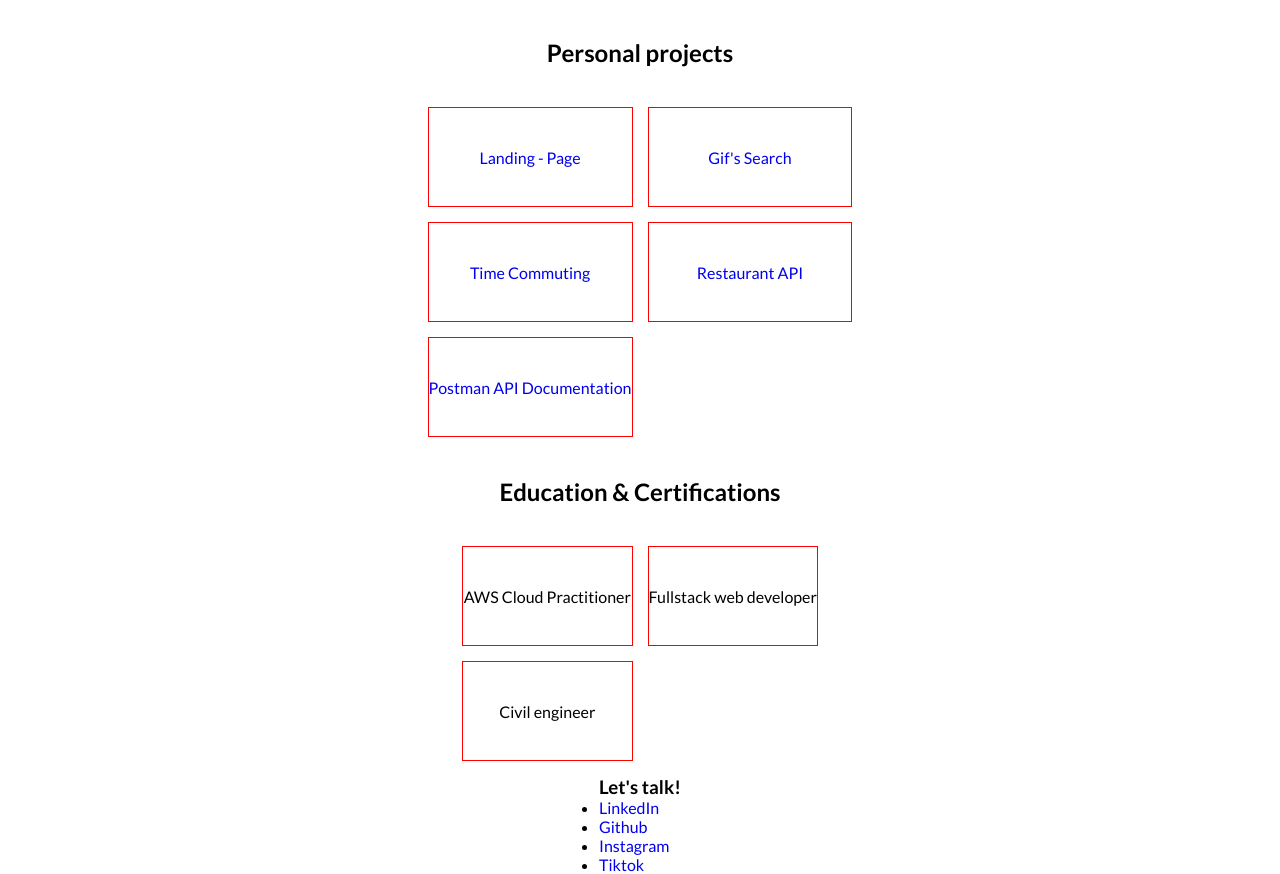
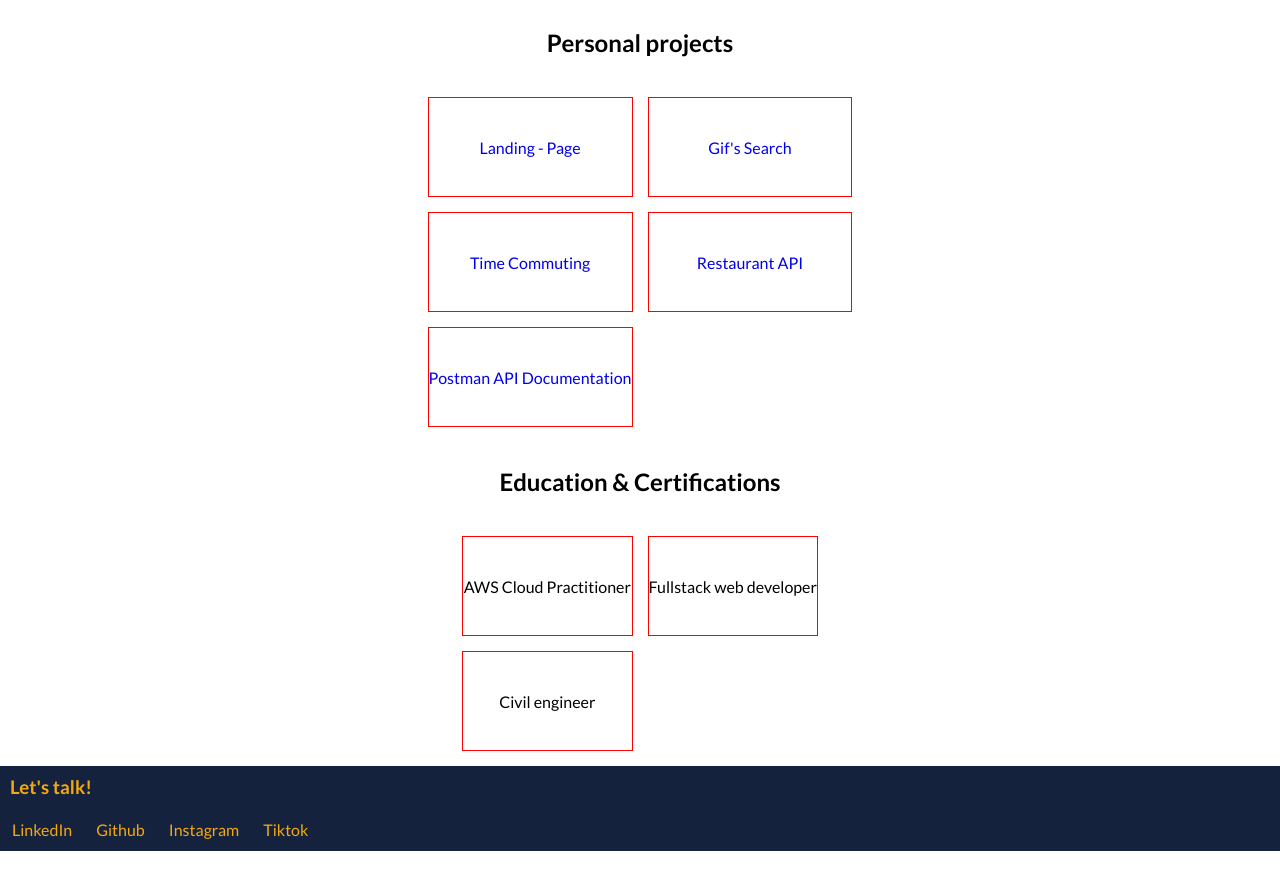
Before and after one commit to Salacodigo/portfolio, a website: page src/index.html in a window 1280 px wide. Shown: the part 1039-1913 px from the top of the page. After the commit the page ends 1890 px from the top, so only its background shows below. Drawn offline with Linux system fonts and the light colour scheme.

Commit message:
styled footer and linked navigation from menu to sections

```diff
--- a/src/index.html
+++ b/src/index.html
@@ -26,11 +26,11 @@
                         </span>
                     </label>
                     <div class="list-container">
-                        <a href="#" class="list-item">About me</a>
-                        <a href="#" class="list-item">Skills</a>
-                        <a href="#" class="list-item">Personal Projects</a>
-                        <a href="#" class="list-item">Certifications</a>
-                        <a href="#" class="list-item">Contact</a>
+                        <a href="#aboutMe" class="list-item">About me</a>
+                        <a href="#skills" class="list-item">Skills</a>
+                        <a href="#projects" class="list-item">Personal Projects</a>
+                        <a href="#certifications" class="list-item">Certifications</a>
+                        <a href="#footer" class="list-item">Contact</a>
                     </div>
                 </div>
             </div>
@@ -38,9 +38,9 @@
     </header>
 
     <main class="body">
-        <h1 class="title">Santiago Salamanca</h1>
         <!-- ABOUT ME -->
-        <section class="section-container about">
+        <section id="aboutMe" class="section-container about">
+            <h2 class="title">Santiago Salamanca</h1>
             <p>Bilingual fullstack web developer.</p>
             <p>Based in Bogotá, Colombia. </p>
             <p>Timezone GMT -5.</p>
@@ -64,7 +64,7 @@
             </figure>
         </section>
             <!-- SKILLS -->
-        <section class="section-container skills">
+        <section id="skills" class="section-container skills">
             <h2 class="subtitle">Skills</h2>
             <div class="skill-container-list">
                 <div class="card">
@@ -101,7 +101,7 @@
 
         </section>
         <!-- PROJECTS -->
-        <section class="section-container">
+        <section id="projects"" class="section-container">
 
             <h2 class="subtitle">Personal projects</h2>
             <div class="certification-container">
@@ -123,7 +123,7 @@
             </div>
         </section>
         <!-- EDUCATION & CERTIFICATIONS -->
-        <section class="section-container">
+        <section id="certifications" class="section-container">
             <h2 class="subtitle">Education & Certifications</h2>
             <div class="certification-container">
                 <div class="certification-card">AWS Cloud Practitioner</div>
@@ -132,25 +132,24 @@
             </div>
         </section>
     </main>
-    <footer>
-        <div>
+    <footer id="footer" class="footer">
+        <div class="subtitle">
             <h3>Let's talk!</h3>
         </div>
-        <div>
-            <ul>
-                <li>
-                    <a href="www.linkedin.com/in/santiagosalamancadev">LinkedIn</a>
-                </li>
-                <li>
-                    <a href="https://github.com/Salacodigo" target="_blank">Github</a>
-                </li>
-                <li>
-                    <a href="https://www.instagram.com/salacodigo/" target="_blank">Instagram</a>
-                </li>
-                <li>
-                    <a href="https://www.tiktok.com/@salacodigo_" target="_blank">Tiktok</a>
-                </li>
-            </ul>
+        <div class="contact-container">
+            <div class="contact-item">
+                <a href="www.linkedin.com/in/santiagosalamancadev">LinkedIn</a>
+            </div>
+            <div class="contact-item">
+                <a href="https://github.com/Salacodigo" target="_blank">Github</a>
+            </div>
+            <div class="contact-item">
+                <a href="https://www.instagram.com/salacodigo/" target="_blank">Instagram</a>
+            </div>
+            <div class="contact-item">
+                <a href="https://www.tiktok.com/@salacodigo_" target="_blank">Tiktok</a>
+            </div>
+
 
         </div>
     </footer>
--- a/src/styles/scss/modules/_footer.scss
+++ b/src/styles/scss/modules/_footer.scss
@@ -1,3 +1,24 @@
-.danger{
-    background-color: red;
+.footer{
+    margin: 0;
+    width: 100%;
+    background-color: $dark-blue;
+    color: $burnt-yellow;
+    display: flex;
+    flex-direction: column;
+
+    .subtitle{
+        margin: 10px;
+    }
+    .contact-container{
+        display: flex;
+
+        .contact-item{
+            padding: 12px;
+
+            a{
+                color: $burnt-yellow;
+            }
+        }
+    }
+
 }
```
Also changed, not shown: src/styles/build/css/index.css, 1 other file.
